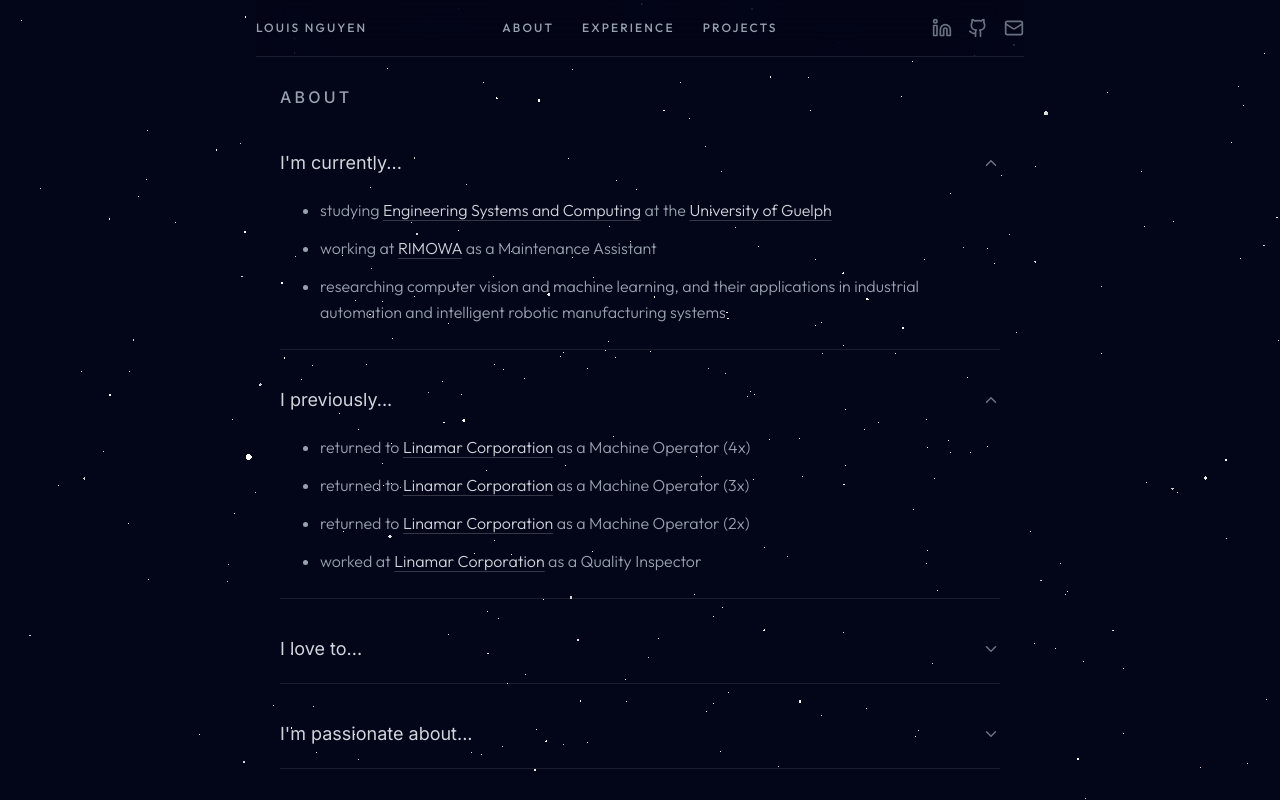
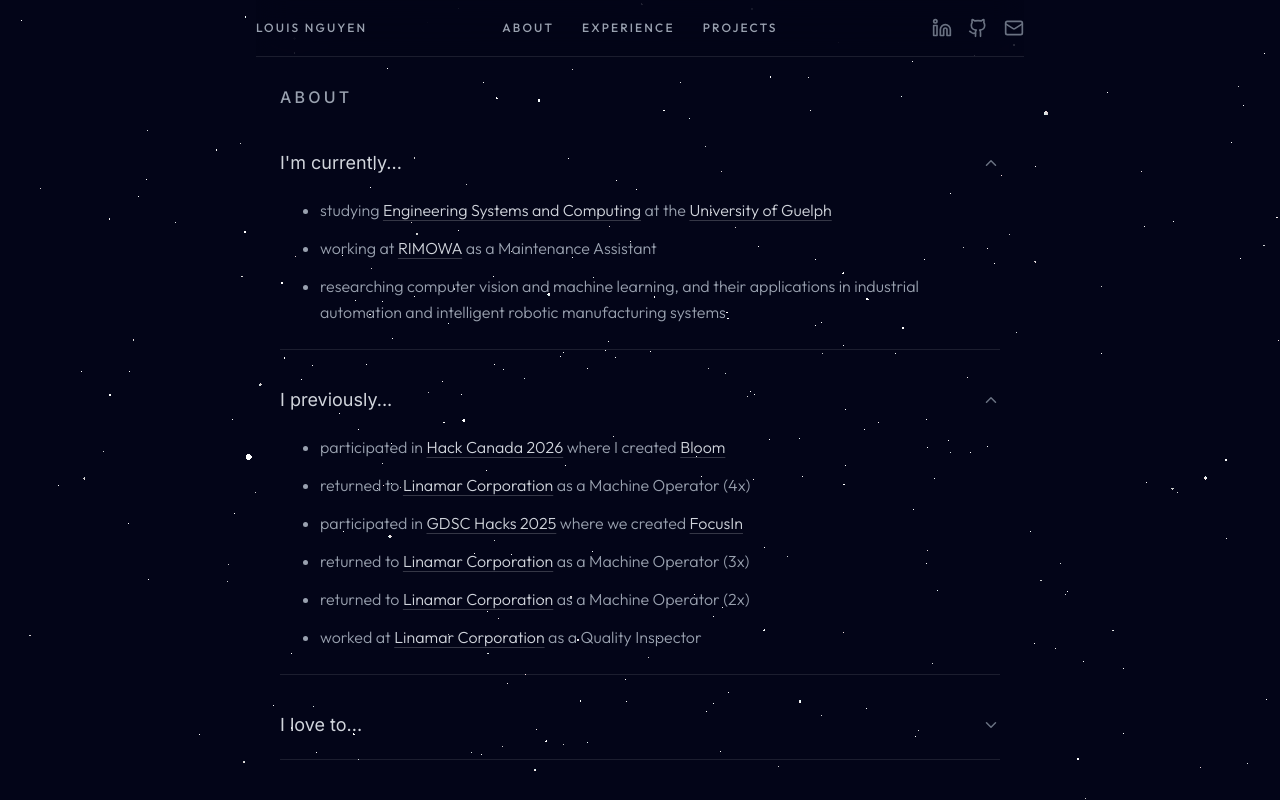
Before and after one commit to louisnguyenn/Louis-Personal-Portfolio, a React (Vite) app: page / in a window 1280 px wide. Both pictures are taken after a click on the button "I previously...". Shown: the part 569-1369 px from the top of the page. Built offline with nearby package versions, Linux system fonts and the light colour scheme.

Commit message:
add previous hackathons

```diff
--- a/src/components/sections/About.jsx
+++ b/src/components/sections/About.jsx
@@ -121,6 +121,26 @@ export const About = () => {
                 <div className="mb-6 pl-5">
                   <ul className="space-y-3 list-outside">
                     <li className={itemClasses}>
+                      participated in{' '}
+                      <a
+                        href="https://hackcanada.org/"
+                        className={linkClasses}
+                        target="_blank"
+                        rel="noopener noreferrer"
+                      >
+                        Hack Canada 2026
+                      </a>{' '}
+                      where I created{' '}
+                      <a
+                        href="https://github.com/louisnguyenn/bloom"
+                        className={linkClasses}
+                        target="_blank"
+                        rel="noopener noreferrer"
+                      >
+                        Bloom
+                      </a>
+                    </li>
+                    <li className={itemClasses}>
                       returned to{' '}
                       <a
                         href="https://www.linamar.com/"
@@ -131,6 +151,26 @@ export const About = () => {
                         Linamar Corporation
                       </a>{' '}
                       as a Machine Operator (4x)
+                    </li>
+                    <li className={itemClasses}>
+                      participated in{' '}
+                      <a
+                        href="https://www.gdschacks.com/"
+                        className={linkClasses}
+                        target="_blank"
+                        rel="noopener noreferrer"
+                      >
+                        GDSC Hacks 2025
+                      </a>{' '}
+                      where we created{' '}
+                      <a
+                        href="https://github.com/Wasay09/FocusIn"
+                        className={linkClasses}
+                        target="_blank"
+                        rel="noopener noreferrer"
+                      >
+                        FocusIn
+                      </a>
                     </li>
                     <li className={itemClasses}>
                       returned to{' '}
```
